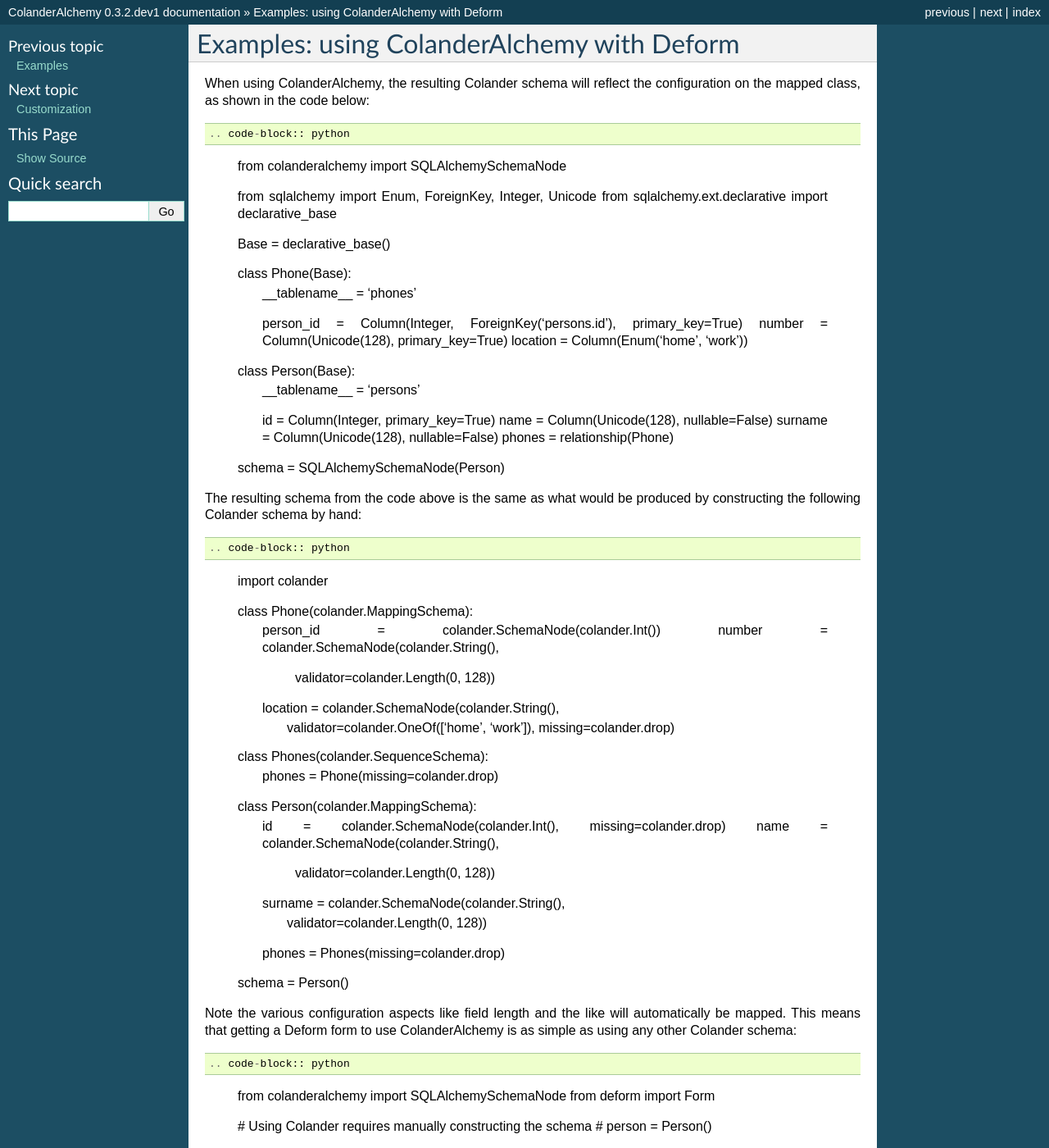
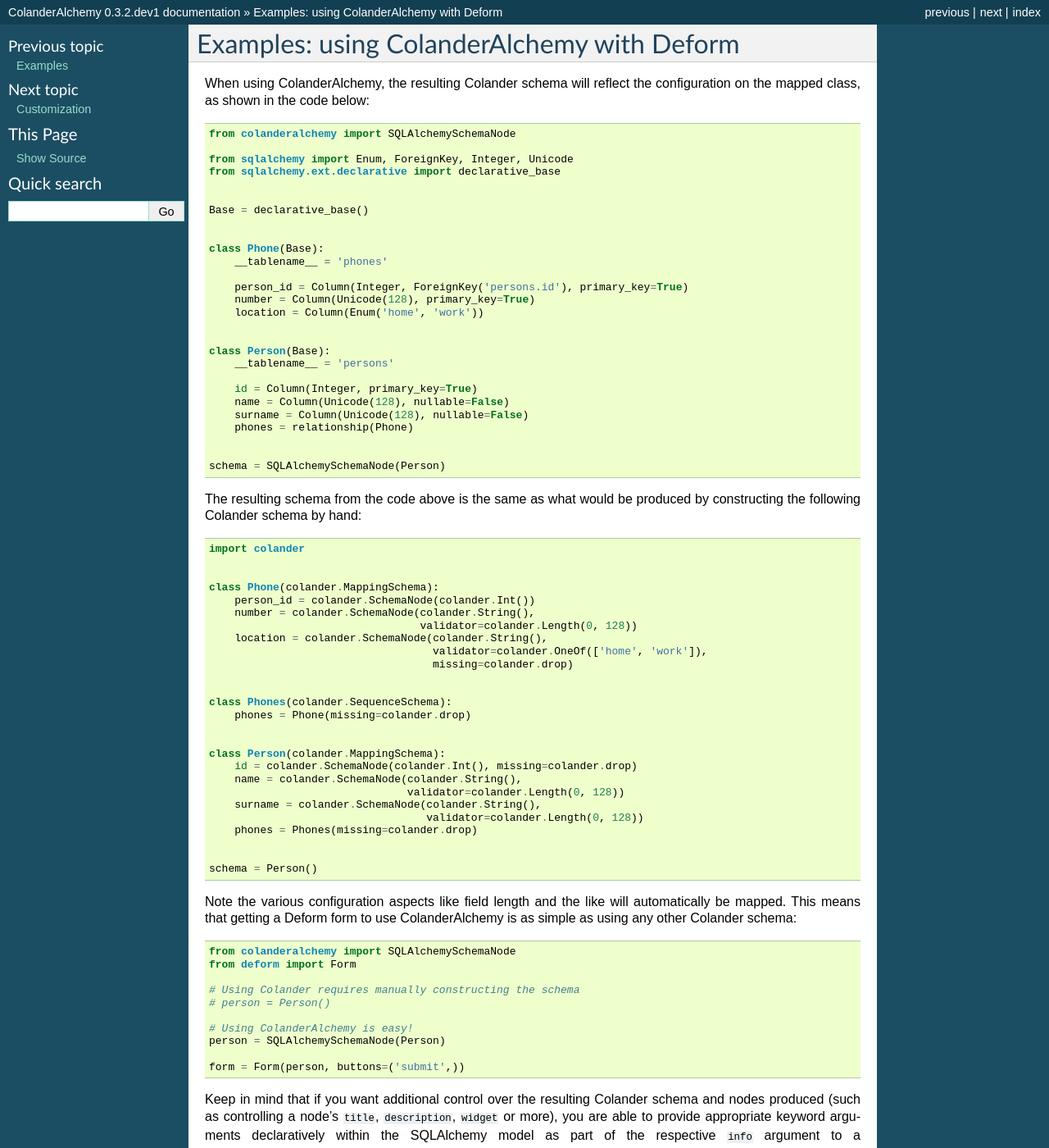
Before and after one commit to stefanofontanelli/ColanderAlchemy, a Sphinx documentation site: the page built from docs/source/deform.rst, in a window 1280 px wide and 1400 px high. Shown: the whole window at 82% size. Built offline with Sphinx 7.4.7, drawn with Linux system fonts in a browser that asks for light colours; some of the changed text lies outside the part shown.

Commit message:
fix rendering of code blocks

```diff
--- a/docs/source/deform.rst
+++ b/docs/source/deform.rst
@@ -4,7 +4,7 @@
 ===========================================
 
 When using ColanderAlchemy, the resulting Colander schema will
-reflect the configuration on the mapped class, as shown in the code below::
+reflect the configuration on the mapped class, as shown in the code below:
 
 .. code-block:: python
 
@@ -37,7 +37,7 @@
     schema = SQLAlchemySchemaNode(Person)
 
 The resulting schema from the code above is the same as what would
-be produced by constructing the following Colander schema by hand::
+be produced by constructing the following Colander schema by hand:
 
 .. code-block:: python
 
```
Also changed, not shown: other parts of docs/source/deform.rst (+1 -1 lines).
